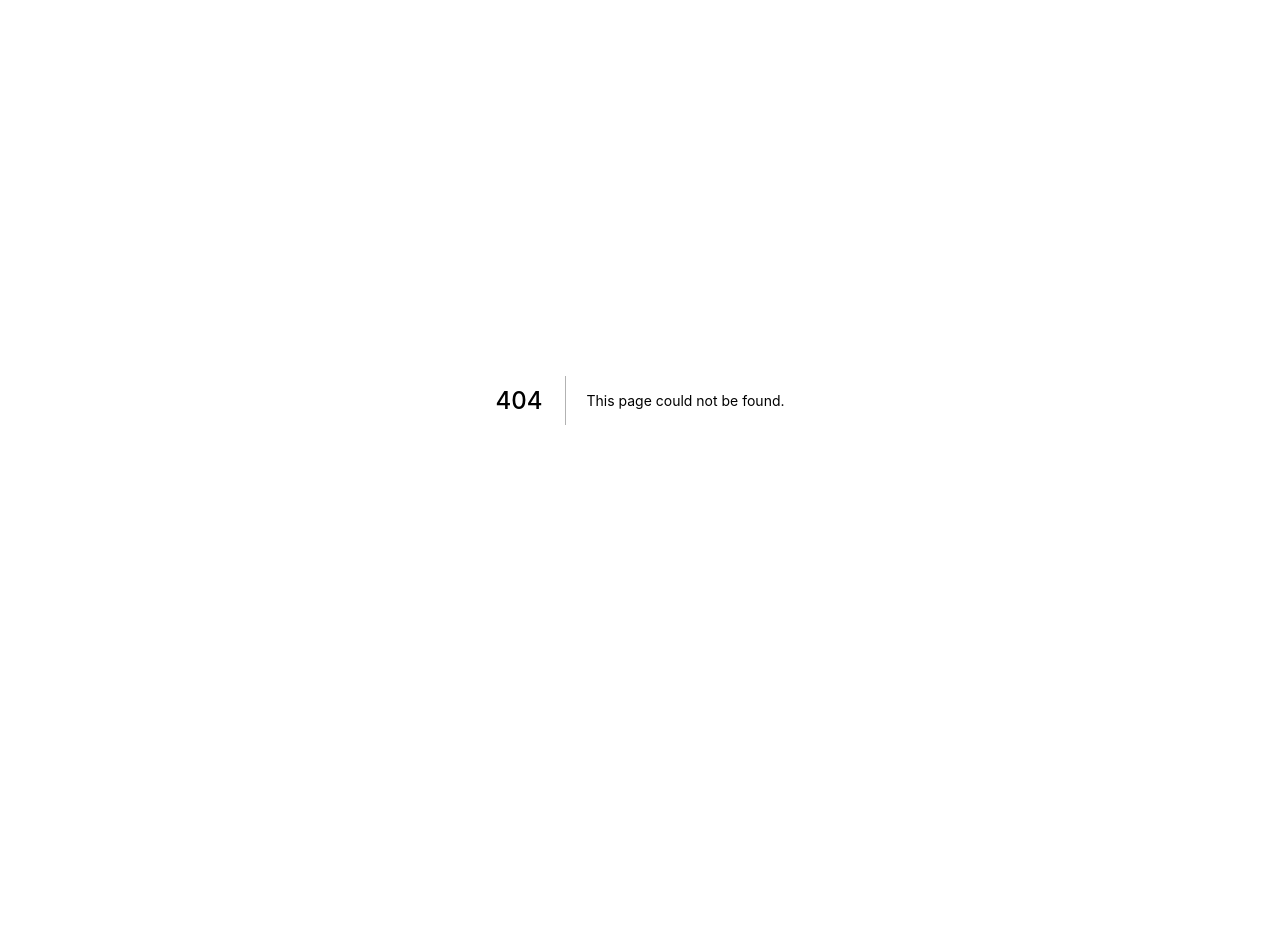
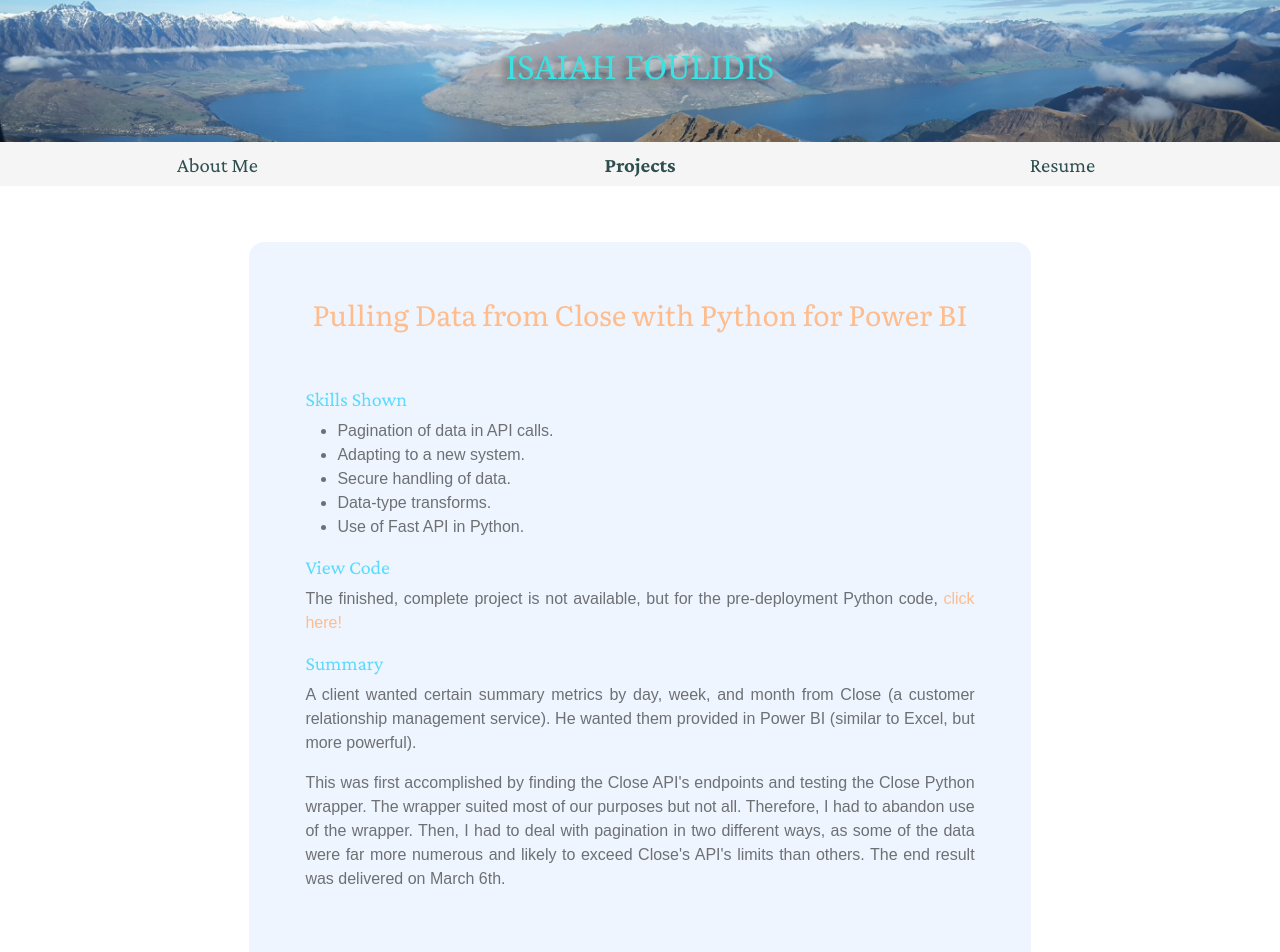
Before and after one commit to ifoulidis/Portfolio-Website, a Next.js app: page /Python_projects/python_close in a window 1280 px wide. Before the commit this address had no page. Shown: the top 952 px of the page. Before the commit the page ends 800 px from the top, so only its background shows below. Built offline with nearby package versions, Linux system fonts and the light colour scheme.

Commit message:
style changes and added close Python API project

```diff
--- /dev/null
+++ b/pages/Python_projects/python_close.js
@@ -0,0 +1,57 @@
+import Head from "next/head";
+import Image from "next/image";
+import Link from "next/link";
+import NavigationBar from "../../components/navbar";
+import GameImage1 from "../../public/border_security_1.png";
+import GameImage2 from "../../public/border_security_2.png";
+
+export default function PythonClose() {
+  return (
+    <div>
+      <NavigationBar page="projects" />
+      <div className="container">
+        <div id="content">
+          <div>
+            <h3 id="projectTitle" className="noLinkTitle">
+              Pulling Data from Close with Python for Power BI
+            </h3>
+            <br />
+            <br />
+            <h5>Skills Shown</h5>
+            <ul>
+              <li>Pagination of data in API calls.</li>
+              <li>Adapting to a new system.</li>
+              <li>Secure handling of data.</li>
+              <li>Data-type transforms.</li>
+              <li>Use of Fast API in Python.</li>
+            </ul>
+          </div>
+          <h5>View Code</h5>
+          <p>
+            The finished, complete project is not available, but for the
+            pre-deployment Python code,
+            <a href="/close-python.pdf" className="inTextLinks">
+              {" "}
+              click here!
+            </a>
+          </p>
+          <h5>Summary</h5>
+          <p>
+            A client wanted certain summary metrics by day, week, and month from
+            Close (a customer relationship management service). He wanted them
+            provided in Power BI (similar to Excel, but more powerful).
+          </p>
+          <p>
+            This was first accomplished by finding the Close API's endpoints and
+            testing the Close Python wrapper. The wrapper suited most of our
+            purposes but not all. Therefore, I had to abandon use of the
+            wrapper. Then, I had to deal with pagination in two different ways,
+            as some of the data were far more numerous and likely to exceed
+            Close's API's limits than others. The end result was delivered on
+            March 6th.
+          </p>
+        </div>
+      </div>
+    </div>
+  );
+}
--- a/styles/globals.css
+++ b/styles/globals.css
@@ -25,9 +25,15 @@ body {
   padding-left: 0.25em;
 }
 
-.inTextLinks {
+.inTextLinks,
+.noLinkTitle {
   text-decoration: none;
-  color: rgb(0, 191, 255);
+  color: rgb(255, 154, 82);
+}
+
+h5 {
+  font-family: "Crimson Pro", serif;
+  color: rgb(0, 200, 255);
 }
 
 /* ###################### */
@@ -57,14 +63,12 @@ body {
   display: none;
 }
 
-
-
 nav {
   font-size: 1.3em;
   padding: 0.3em;
   background-color: whitesmoke;
   color: darkslategray;
-  font-family: 'Crimson Pro', serif;
+  font-family: "Crimson Pro", serif;
 }
 
 .desktopNav {
@@ -72,12 +76,11 @@ nav {
   justify-content: space-around;
 }
 
-
-.desktopNav a:link, .desktopNav a:visited {
+.desktopNav a:link,
+.desktopNav a:visited {
   text-decoration: none;
   color: darkslategray;
 }
-
 
 /* Banner styling */
 #Banner {
@@ -90,49 +93,54 @@ nav {
   background-repeat: no-repeat;
   background-size: cover;
 }
-#Banner a:link, #Banner a:visited {
+#Banner a:link,
+#Banner a:visited {
   text-decoration: none;
-  color: darkslategray;
+  color: rgb(60, 225, 225);
+  text-shadow: -4px 4px 8px rgb(78, 78, 79);
 }
 
+#banner-text {
+}
 
 /* The container <div> - needed to position the desktop menu items */
 .menuDivs {
   min-width: 20%;
   text-align: center;
   align-items: center;
-  border:0px;
+  border: 0px;
   fill-opacity: 0;
 }
 
-
 #content {
   opacity: 0.65;
+  border-radius: 2%;
   padding: 3.5em;
   margin-top: 5%;
   margin-left: 20%;
   margin-right: 20%;
   margin-bottom: 10%;
-  background-color: whitesmoke;
+  background-color: rgb(231, 240, 255);
   text-align: justify;
-  font-family: 'Literata', Garamond;
+  font-family: "Literata", Garamond;
 }
 
-.icon_container{
+.icon_container {
   display: flex;
   justify-content: space-around;
 }
 
-#projectTitle, #centredContent{
+#projectTitle,
+#centredContent {
   text-align: center;
 }
 
-li{
+li {
   font-family: sans-serif;
   font-size: 1em;
 }
 
-#content>p {
+#content > p {
   font-size: 1em;
   font-family: sans-serif;
 }
@@ -155,7 +163,7 @@ li{
   border: none;
   border-radius: 0.2em;
   background-color: white;
-  font-family: 'Literata', Garamond;
+  font-family: "Literata", Garamond;
   cursor: pointer;
   display: flex;
   flex-direction: column;
@@ -169,13 +177,13 @@ li{
   font-family: Garamond, sans-serif;
 }
 
-.articleGrid p{
+.articleGrid p {
   text-align: center;
 }
 
 @media screen and (max-width: 1280px) {
-  #content{
-    margin: 5% 10%;
+  #content {
+    margin: 5% 15%;
   }
   .dropdown-content {
     min-width: 150%;
@@ -189,15 +197,14 @@ li{
 /* ##################### */
 /* ##################### */
 /* ##################### */
-@media screen and (max-width: 480px) {
-
+@media screen and (max-width: 776px) {
   /* Removes the banner. */
-  #Banner{
+  #Banner {
     background-image: url(../public/mountain_banner_mobile.jpg);
-    height:133px;
+    height: 133px;
   }
-  #banner-text{
-    display:none;
+  #banner-text {
+    display: none;
   }
 
   #content {
@@ -207,7 +214,13 @@ li{
     background-color: white;
   }
 
-  .dropdown, .menuDivs {
+  .inTextLinks,
+  .noLinkTitle {
+    color: rgb(0, 191, 255);
+  }
+
+  .dropdown,
+  .menuDivs {
     display: none;
     color: white;
   }
@@ -215,7 +228,6 @@ li{
   nav {
     display: flex;
   }
-
 
   /* Spaces out my name and the menu icon. */
   .mobileMenu {
@@ -227,5 +239,4 @@ li{
     grid-template-columns: repeat(1, 1fr);
     padding: 5%;
   }
-
 }
```
Also changed, not shown: pages/index.js (+24 -14 lines), 1 other file (tests, documents, lock files or other folders).
